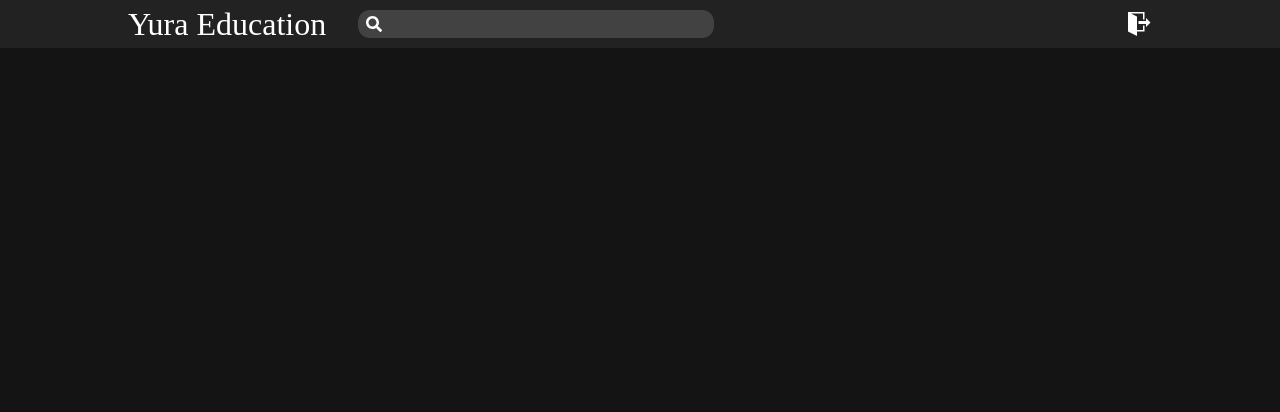
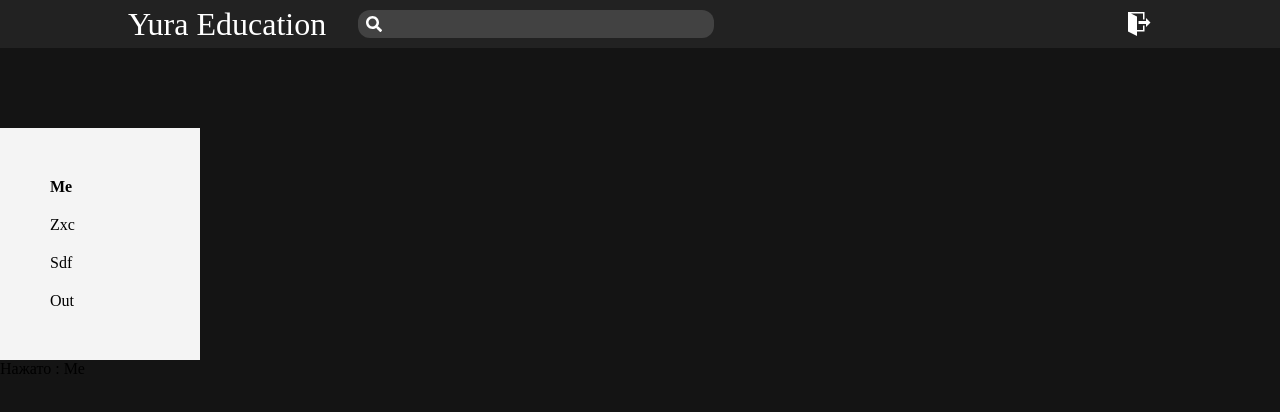
Before and after one commit to Klemeshov/SDF, a React (Vite) app: page / in a window 1280 px wide. Shown: the top 412 px of the page. Built offline with nearby package versions, Linux system fonts and the light colour scheme.

Commit message:
add sidebar

```diff
--- a/src/App.jsx
+++ b/src/App.jsx
@@ -1,14 +1,16 @@
-import {useState} from "react";
-import {Header} from "./components/Header";
+import { useState } from "react";
+import { Header } from "./components/Header";
+import { Sidebar } from "./components/Sidebar";
+
+const Items = ["Me", "Zxc", "Sdf", "Out"];
 
 export const App = () => {
-    const [page, setPage] = useState('Home');
-
+    const [page, setPage] = useState(Items[0]);
     return (
         <div>
-            <Header/>
-            <div>
-
+            <Header />
+            <Sidebar page={page} setPage={setPage} Items={Items} />
+            <div> Нажато : {page}
             </div>
         </div>
     )
--- a/src/components/Header/styles.module.css
+++ b/src/components/Header/styles.module.css
@@ -29,7 +29,7 @@
         width: 356px;
         height: 24px;
         background: #424242;
-        padding:  14px 32px  14px 18px;
+        padding:  14px 18px  14px 32px;
         border-radius: 12px;
         border: none;
         color: white;
--- /dev/null
+++ b/src/components/Sidebar/Sidebar.jsx
@@ -0,0 +1,17 @@
+import { useState } from "react";
+import s from './styles.module.css';
+
+
+export const Sidebar = ({page, setPage, Items}) => {
+    return (
+        <div className={s.sidebar}>
+            {Items.map((value) => {
+                return <div
+                    className={s.Items +" "+(page === value ? s.active : "")}
+                    onClick={() => { setPage(value) }}>{value}
+                </div>
+            })}
+
+        </div>
+    )
+}
--- /dev/null
+++ b/src/components/Sidebar/index.js
@@ -0,0 +1 @@
+export { Sidebar } from './Sidebar.jsx';
--- /dev/null
+++ b/src/components/Sidebar/styles.module.css
@@ -0,0 +1,28 @@
+.sidebar{
+    width: 200px;
+    background: #f4f4f4;
+    padding: 40px;
+    margin-top: 80px;
+}
+
+.Items{
+    cursor: pointer;
+    padding: 10px;
+    border-radius: 3px;
+    transition: background 0.3s;
+}
+
+.Items:hover{
+    background: #ddd;
+}
+
+.active{
+    background: "red";
+    font-weight: bold;
+}
+
+.displayText{
+    margin-top: 20px;
+    font-size: 20px;
+    font-weight: bold;
+}
```
